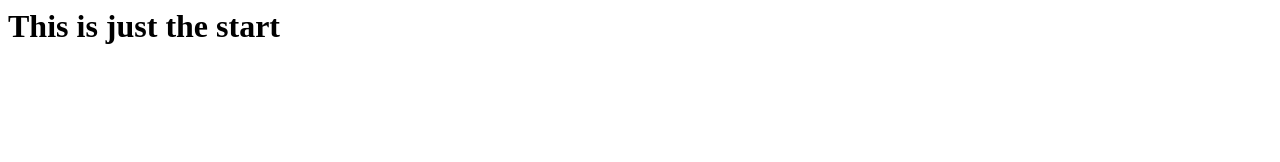
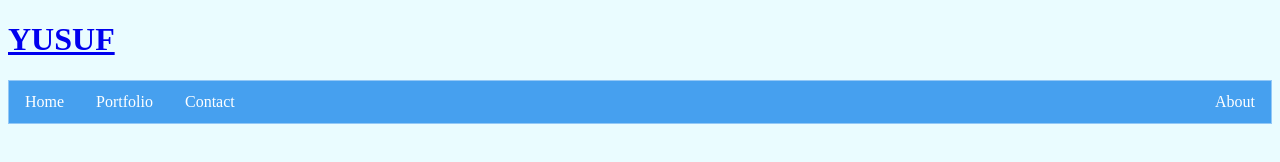
Before and after one commit to Yusuf26862/Yusuf26862.github.io, a plain HTML site: page index.html in a window 1280 px wide. Drawn offline with Linux system fonts and the light colour scheme.

Commit message:
Added to home page and added css file

```diff
--- a/index.html
+++ b/index.html
@@ -1,9 +1,18 @@
-<DOCTYPE html>
-<html lang="en">
-	<head>
-		<title>Yusuf's Projects</title>
-	</head>
-	<body>
-		<h1>This is just the start</h1>
-	</body>
+<!DOCTYPE html>
+<html lang='eng'>
+    <head>
+        <title>Welcome</title>
+        <link rel="stylesheet", href="my_home_styles.css">
+    </head>
+    <body>
+        <header class="header">
+            <h1 class="logo"><a href="#">YUSUF</a></h1>
+          <ul class="main-nav">
+              <li><a href="#">Home</a></li>
+              <li style="float: right;"><a href="#">About</a></li>
+              <li><a href="#">Portfolio</a></li>
+              <li><a href="#">Contact</a></li>
+          </ul>
+        </header>
+    </body>
 </html>
--- /dev/null
+++ b/my_home_styles.css
@@ -0,0 +1,31 @@
+ul {
+	overflow: hidden;
+	list-style-type: none;
+	padding: 0px;
+	margin: 0px;
+	background-color: rgb(70, 160, 239);
+	border: 1px, solid, rgb(147, 200, 246);
+}
+
+li {
+	float: left;
+}
+
+li a {
+	display: block;
+	padding: 12px 16px;
+	text-align: center;
+	text-decoration: none;
+	color: #ffffff;
+}
+
+li a:hover:not(.active) {
+  background-color: #2e638f;
+}
+.active {
+	background-color: blue;
+}
+
+body {
+	background-color: rgb(234, 252, 255);
+}
```
